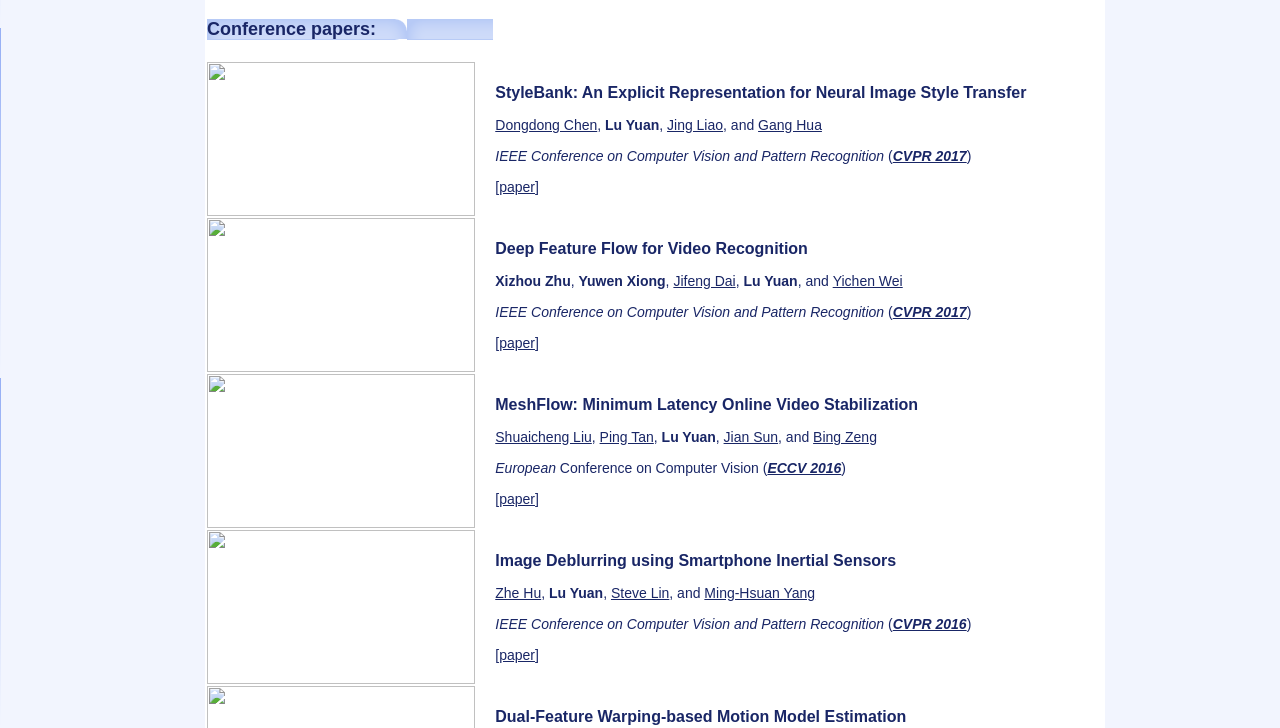
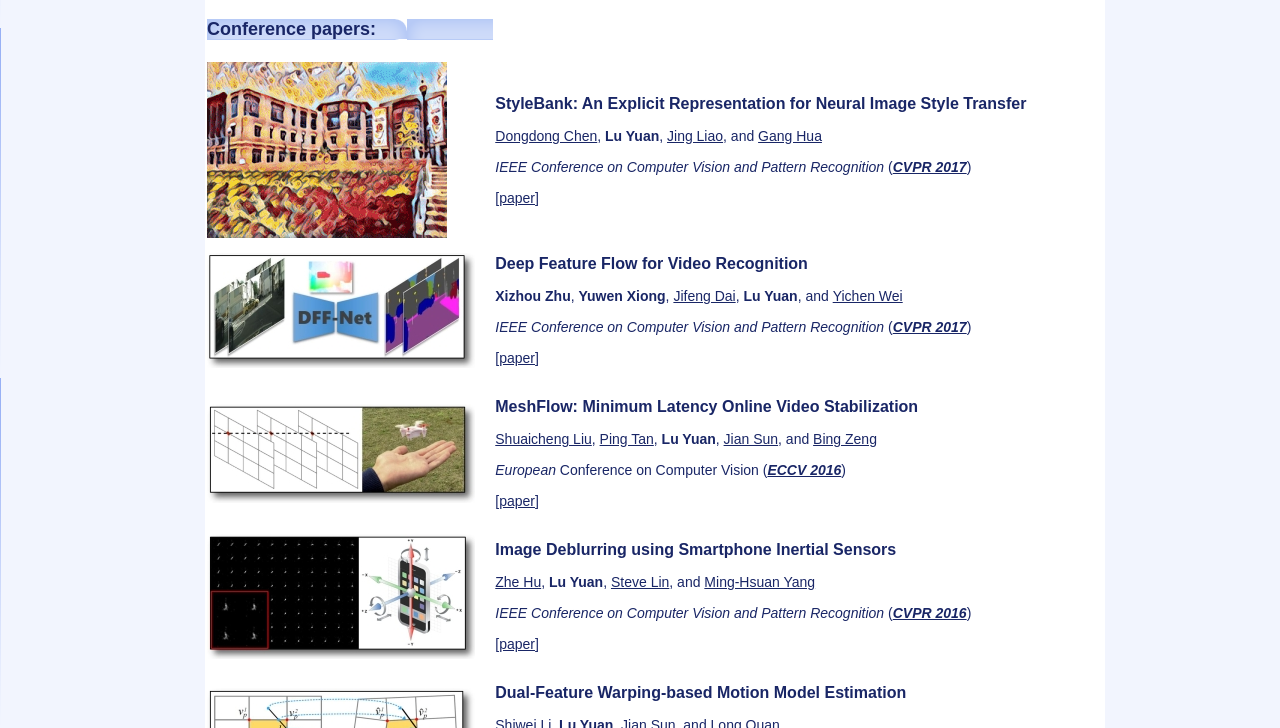
Before and after one commit to yuanlu81/yuanlu.github.io, a plain HTML site: page index.html in a window 1280 px wide. Shown: the part 2072-2800 px from the top of the page. Drawn offline with Linux system fonts and the light colour scheme.

Commit message:
add paper figures

```diff
--- a/index.html
+++ b/index.html
@@ -170,7 +170,7 @@
   </tr>
   <tr>
     <td height="170" style="border-style: none; border-width: medium" repeat-y>
-	<img border="0" src="paper/sig17.jpg" width="268" height="161"></td>
+	<img border="0" src="paper/sig17.jpg" width="268" height="116"></td>
     <td style="border-style: none; border-width: medium" repeat-y><h1 class="STYLE17 STYLE18">
 	<span lang="en-us">Visual Attribute Transfer through Deep Image Analogy</span></h1>
       <h1 class="STYLE19"><span class="STYLE23"><span class="STYLE25">
@@ -281,10 +281,9 @@
 
 	<tr>
 		<td style="border-style: none; border-width: medium;">
-		<img src="file:///C:/Users/luyuan/Desktop/paper/cvpr17a.jpg" alt="" width="268" height="154"></td>
+		<img src="paper/cvpr17a.gif" alt="" width="240" height="176"></td>
 		<td style="border-style: none; border-width: medium;">
-		<h1 class="STYLE17 STYLE18"><strong>StyleBank: An Explicit
-		Representation for Neural Image Style Transfer</strong></h1>
+		<h1 class="STYLE17 STYLE18"><strong>StyleBank: An Explicit Representation for Neural Image Style Transfer</strong></h1>
 		<h1 class="STYLE29"><span class="STYLE23"><span class="STYLE25">
 		<span lang="en-us"><a href="http://home.ustc.edu.cn/~cd722522/">
 		Dongdong Chen</a></span>, <strong>Lu Yuan</strong>,
@@ -300,10 +299,9 @@
 	</tr>
 	<tr>
 		<td style="border-style: none; border-width: medium;">
-		<img src="paper/cvpr17b.jpg" alt="" width="268" height="154"></td>
+		<img src="paper/cvpr17b.jpg" alt="" width="268" height="115"></td>
 		<td style="border-style: none; border-width: medium;">
-		<h1 class="STYLE17 STYLE18"><strong>Deep Feature Flow for Video
-		Recognition</strong></h1>
+		<h1 class="STYLE17 STYLE18"><strong>Deep Feature Flow for Video Recognition</strong></h1>
 		<h1 class="STYLE29"><span class="STYLE23"><span class="STYLE25">
 		<strong>Xizhou Zhu</strong>, <strong>Yuwen Xiong</strong>,
 		<span lang="en-us"><a href="http://www.jifengdai.org/">Jifeng Dai</a></span>,
@@ -318,7 +316,7 @@
 	</tr>
 	<tr>
 		<td style="border-style: none; border-width: medium;">
-		<img src="paper/eccv16.jpg" alt="" width="268" height="154"></td>
+		<img src="paper/eccv16.jpg" alt="" width="268" height="99"></td>
 		<td style="border-style: none; border-width: medium;">
 		<h1 class="STYLE17 STYLE18"><strong>MeshFlow: Minimum Latency Online
 		Video Stabilization</strong></h1>
@@ -337,7 +335,7 @@
 	</tr>
   <tr>
 	<td style="border-style: none; border-width: medium;">
-	<img src="paper/cvpr16.jpg" alt="" width="268" height="154"></td>
+	<img src="paper/cvpr16.jpg" alt="" width="268" height="125"></td>
 	<td style="border-style: none; border-width: medium;">
 	<h1 class="STYLE17 STYLE18"><strong>Image Deblurring using
 	Smartphone Inertial Sensors</strong></h1>
@@ -356,10 +354,9 @@
   </tr>
   <tr>
 	<td style="border-style: none; border-width: medium;">
-	<img src="paper/iccv15.jpg" alt="" width="268" height="154"></td>
+	<img src="paper/iccv15.jpg" alt="" width="268" height="104"></td>
 	<td style="border-style: none; border-width: medium;">
-	<h1 class="STYLE17 STYLE18"><strong>Dual-Feature Warping-based
-	Motion Model Estimation</strong></h1>
+	<h1 class="STYLE17 STYLE18"><strong>Dual-Feature Warping-based Motion Model Estimation</strong></h1>
 	<h1 class="STYLE29"><span class="STYLE23"><span class="STYLE25">
 	<span lang="en-us"><a href="http://home.cse.ust.hk/~slibc/">Shiwei
 	Li</a></span>, <strong>Lu Yuan</strong>,
```
Also changed, not shown: paper/cvpr16.jpg (added), paper/cvpr17a.gif (added), paper/cvpr17b.jpg (added), paper/eccv16.jpg (added), paper/iccv15.jpg (added), paper/siggraph17.jpg (added).
